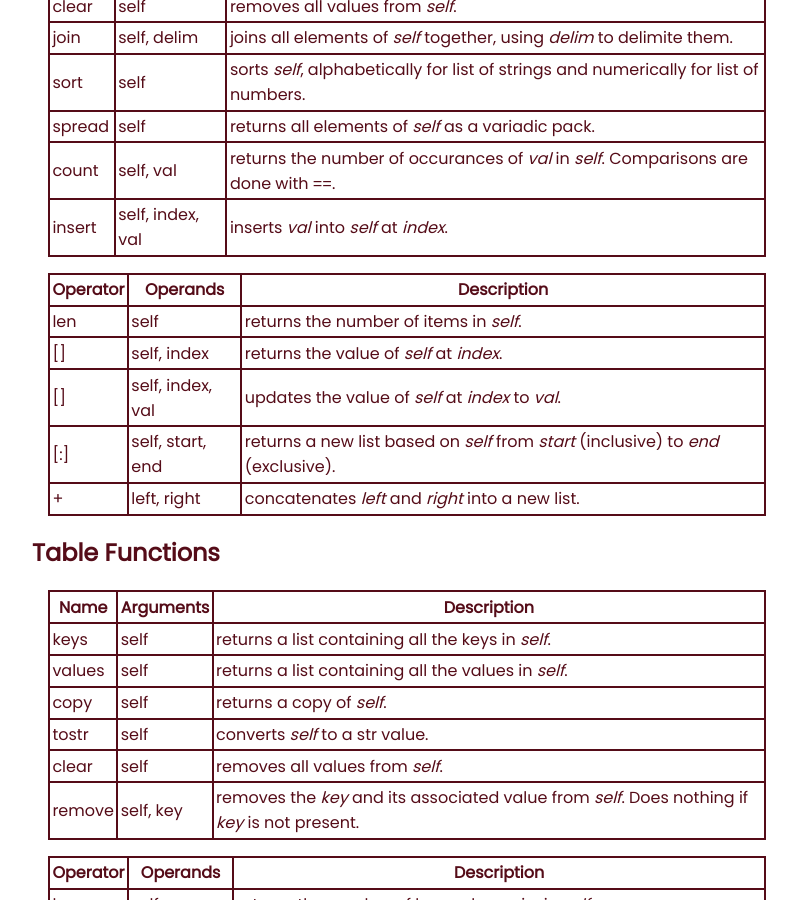
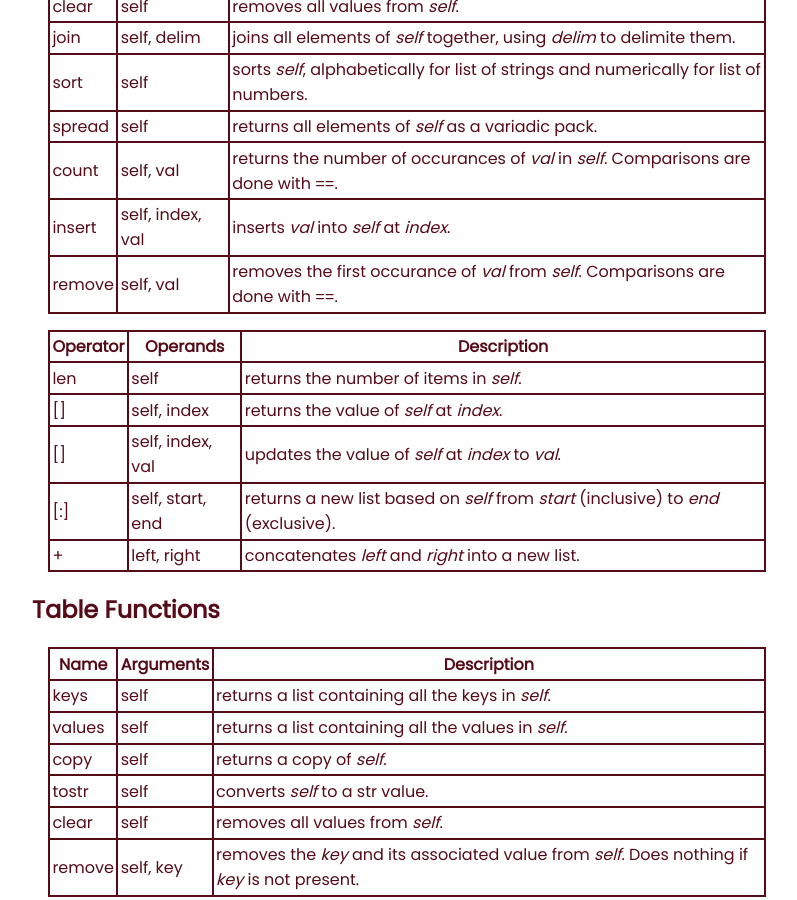
Before and after one commit to yasl-lang/docs, a Jekyll site: the page built from standard-library/builtin-functions.md, in a window 1280 px wide and 900 px high, scrolled down 2637 px. Shown: the whole window, without its empty margins (233-1030 px from the left). Built offline with Jekyll 4.4.1, drawn with Linux system fonts in a browser that asks for light colours; our own code applies the rules of GitHub Pages for plain Markdown files; a script that is not in the unit is left out.

Commit message:
Update builtin-functions.md

```diff
--- a/standard-library/builtin-functions.md
+++ b/standard-library/builtin-functions.md
@@ -86,6 +86,7 @@ Operators for non-numeric types are also included here.
 | spread     | self      | returns all elements of _self_ as a variadic pack. |
 | count      | self, val | returns the number of occurances of _val_ in _self_. Comparisons are done with `==`. |
 | insert     | self, index, val | inserts _val_ into _self_ at _index_. |
+| remove     | self, val | removes the first occurance of _val_ from _self_. Comparisons are done with `==`. |
 
 | Operator | Operands | Description |
 |----------|----------|-------------|
```
